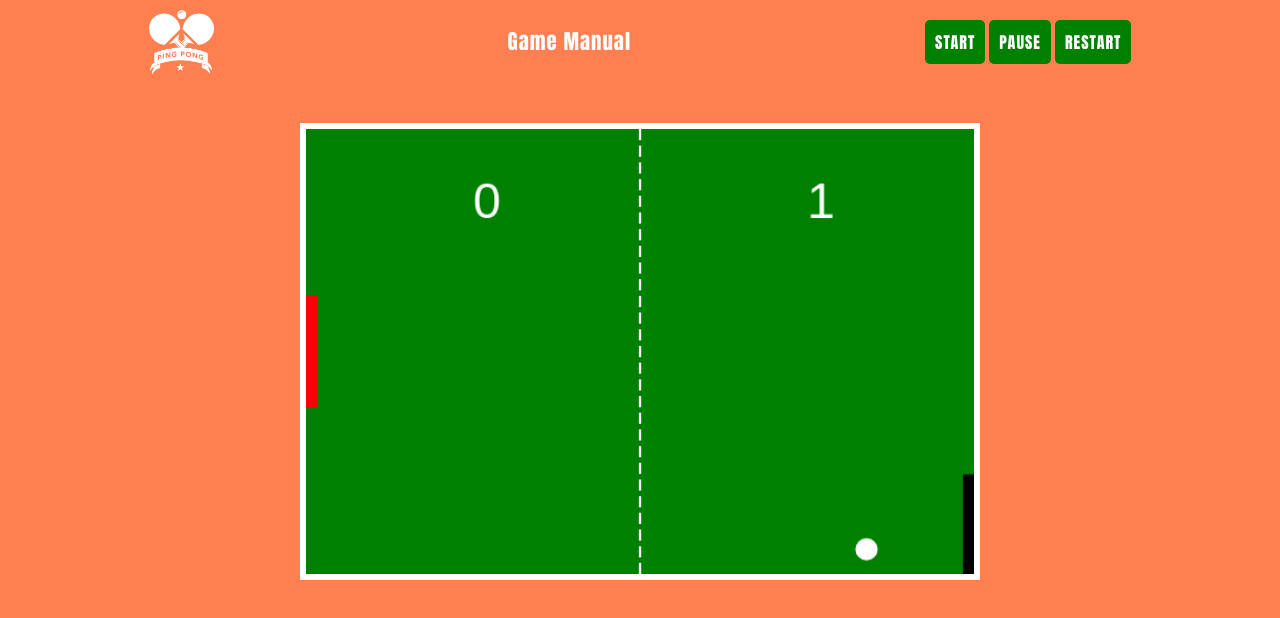
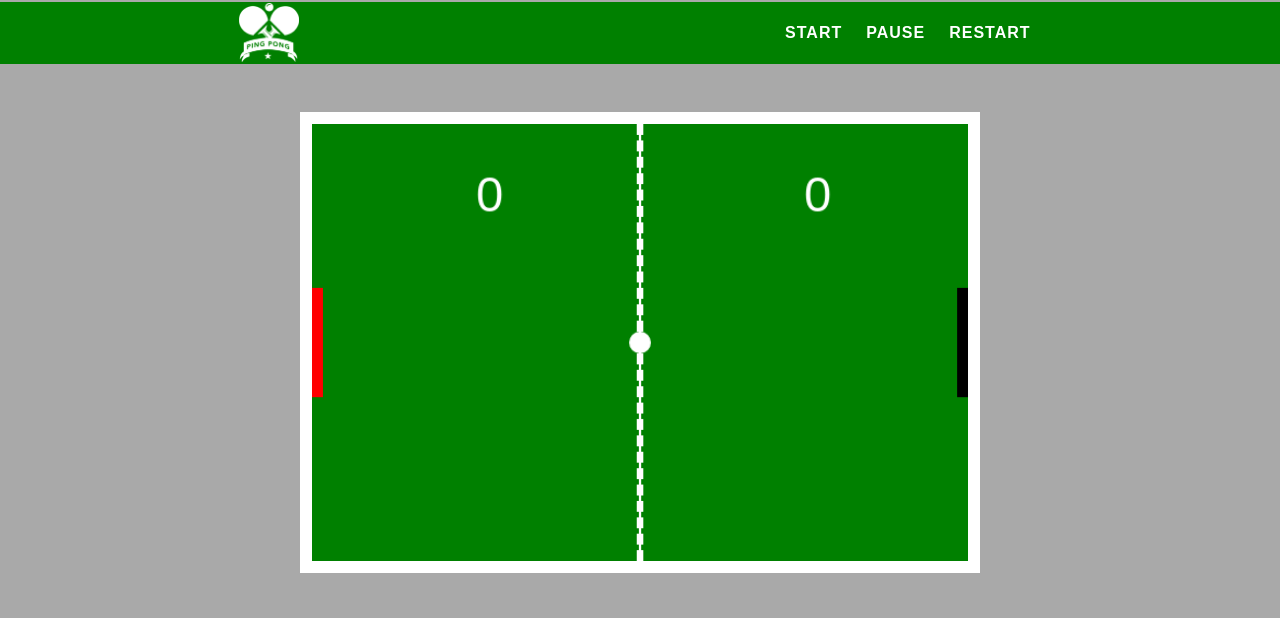
Before and after one commit to Wasiu-Akindoyin/Ping-Pong-Game-Web-Application, a plain HTML site: page pong.html in a window 1280 px wide. Drawn offline with Linux system fonts and the light colour scheme.

Commit message:
Some functionalities have been implemented

```diff
--- a/pong.css
+++ b/pong.css
@@ -5,59 +5,45 @@
 }
 
 body{
-	background-color: coral;
+	background-color: darkgrey;
 }
 
-.header{
+.header {
 	display: flex;
 	align-items: center;
 	justify-content: space-around;
 	padding: 0.1em;
-	margin-top: 0.5em;
+	margin-top: 0.1em;
+	background-color: green;
 }
 
-.header a{
-	text-decoration: none;
+.buttons button {
+	font-family: fantasy;
+	letter-spacing: 2px;
+	text-transform: uppercase;
+	border: none;
 	color: white;
-	font-family: Impact, Haettenschweiler, 'Arial Narrow Bold', sans-serif;
+	background-color: green;
+	padding: 10px;
 	letter-spacing: 1px;
-	font-size: 1.3em;
+	font-size: 1em;
+	font-weight: bold;
 }
 
-.header a:hover{
-	background-color: white;
-	color: green;
-	transition: 0.3s ease-in-out;
-	padding: 7px;
-	border-radius: 2px;
+.buttons button:hover {
+	text-decoration: underline;
+	font-size: 1.2em;
 }
 
-.buttons button{
-	border: none;
-	background-color: green;
-	color: white;
-	padding: 10px;
-	text-transform: uppercase;
-	font-family: Impact, Haettenschweiler, 'Arial Narrow Bold', sans-serif;
-	letter-spacing: 1px;
-	border-radius: 5px;
-	font-size: 1em;
-}
-
-.buttons button:hover{
-	color: green;
-	background-color: white;
-	transition: 0.3s ease-in-out;
-}
-.pong-wrapper{
+.pong-wrapper {
 	display: flex;
 	justify-content: center;
 	align-items: center;
 	margin-top: 3em;
 }
 
-#ping-pong{
+#ping-pong {
 	width: 80%;
 	max-width: 680px;
-	border: 6px solid white;
+	border: 12px solid white;
 }
--- a/pong.html
+++ b/pong.html
@@ -9,12 +9,11 @@
 </head>
 <body>
 	<div class="header">
-		<img src="./Image/pngkit_ping-pong-ball-png_1477974.png" alt="logo" width="65px">
-		<a href="#">Game Manual</a>
+		<img src="./Image/pngkit_ping-pong-ball-png_1477974.png" alt="logo" width="60px">
 		<div class="buttons">
-			<button class="start-btn">start</button>
-			<button class="pause-btn">pause</button>
-			<button class="restart-btn">restart</button>
+			<button class="start-btn">Start</button>
+			<button class="pause-btn">Pause</button>
+			<button class="restart-btn">Restart</button>
 		</div>
 	</div>
 
--- a/pong.js
+++ b/pong.js
@@ -52,18 +52,6 @@ const net = {
 	color: "white"
 }
 
-startBtn.addEventListener("click", () => {
-	if (!gameRunning) {
-		gameRunning = true;
-		game();
-	}
-});
-
-pauseBtn.addEventListener("click", () => {
-	gameRunning = false;
-	cancelAnimationFrame(animationId);
-});
-
 restartBtn.addEventListener("click", () => {
 	document.location.reload();
 });
@@ -74,10 +62,20 @@ addEventListener("load", (event) => {
 
 //DRAW NET FUNCTION
 function drawNet() {
-	for(let i = 0; i <= canvas.height; i+=15) {
-		drawRectangle(net.x, net.y + i, net.width, net.height, net.color);
+    const netWidth = 4; // Adjust the net width as needed
+    const netSpacing = 15; // Adjust the spacing as needed
+
+    // Draw the left half of the net
+    for (let i = 0; i <= canvas.height; i += netSpacing) {
+        drawRectangle(net.x, net.y + i, netWidth, net.height, net.color);
+    }
+
+    // Draw the right half of the net
+    for (let i = 0; i <= canvas.height; i += netSpacing) {
+        drawRectangle(net.x + net.width - netWidth, net.y + i, netWidth, net.height, net.color);
     }
 }
+
 
 //DRAW RECTANGLE FUNCTION
 function drawRectangle(x, y, w, h, color) {
@@ -102,25 +100,27 @@ function drawText(text, x, y, color) {
 }
 
 //RENDER GAME FUNCTION
+// Inside the render() function
 function render() {
-	//CLEAR THE CANVAS
+    // CLEAR THE CANVAS
     drawRectangle(0, 0, canvas.width, canvas.height, "green");
 
-	//DRAW THE NET
+    // DRAW THE NET
     drawNet();
 
-	//DRAW THE SCORE
-	drawText(user.score, canvas.width/4, canvas.height/5, "white");
+    // DRAW THE SCORE
+    drawText(user.score, canvas.width / 4, canvas.height / 5, "white");
+    drawText(computer.score, (3 * canvas.width) / 4, canvas.height / 5, "white");
 
-	drawText(computer.score, 3*canvas.width/4, canvas.height/5, "white");
-
-	//DRAW THE USER AND COMPUTER PADDLES
+    // DRAW THE USER AND COMPUTER PADDLES
     drawRectangle(user.x, user.y, user.width, user.height, user.color);
-
     drawRectangle(computer.x, computer.y, computer.width, computer.height, computer.color);
 
-	//DRAW THE BALL
+    // DRAW THE BALL
     drawCircle(ball.x, ball.y, ball.radius, ball.color);
+
+    // DRAW THE WHITE LINE IN THE MIDDLE
+    drawRectangle(net.x, net.y, net.width, canvas.height, net.color);
 }
 
 //CONTROL USERS PADDLE
@@ -206,12 +206,25 @@ function update() {
 }
 
 //GAME INITIALIZATION FUNCTION
-function game() {
+function animate() {
+    if(!gameRunning) {
+        return; // Don't continue the animation if it's paused
+    }
+
     update();
     render();
-	// animationId = requestAnimationFrame(game);
+    animationId = requestAnimationFrame(animate);
 }
 
-//LOOP
-const framePerSecond = 50;
-setInterval(game, 1000/framePerSecond);
+
+startBtn.addEventListener("click", () => {
+    if (!gameRunning) {
+        gameRunning = true;
+        animate();
+    }
+});
+
+pauseBtn.addEventListener("click", () => {
+    gameRunning = false;
+    cancelAnimationFrame(animationId);
+});
```
Lines whose indentation alone changed are shown as unchanged.
